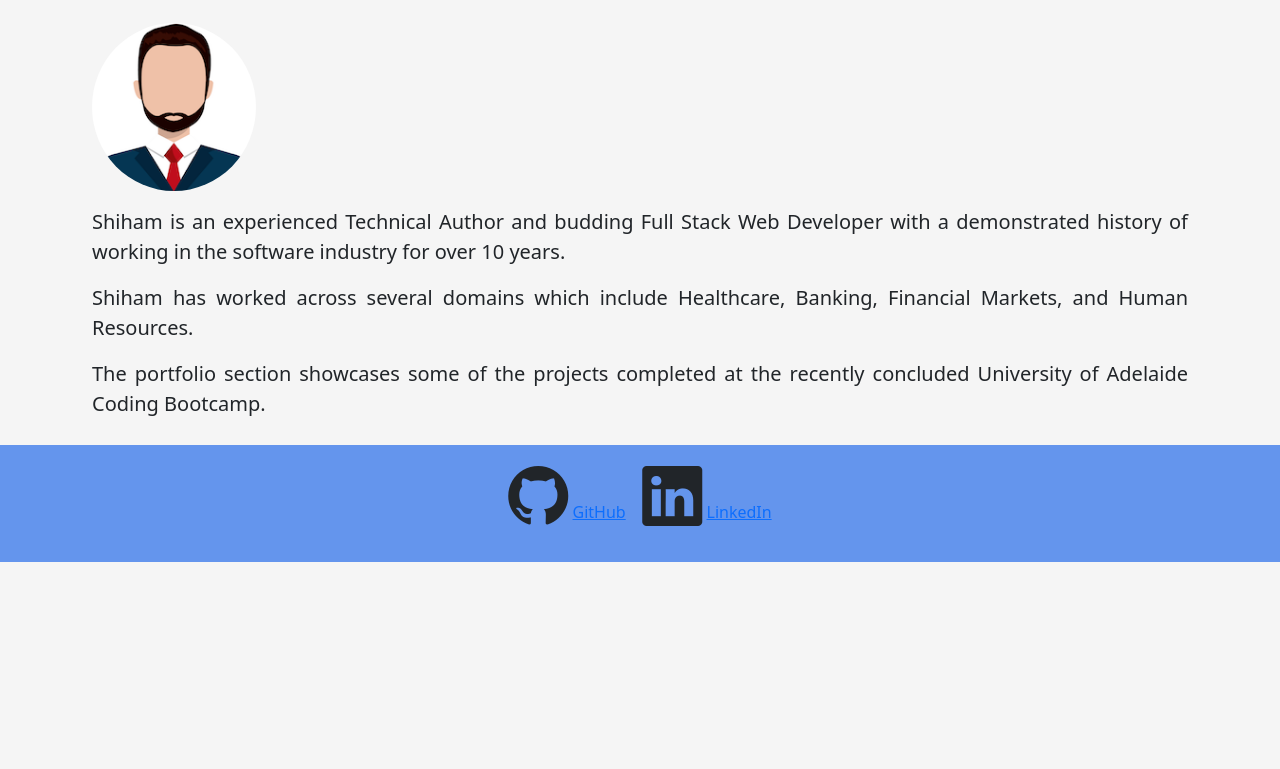
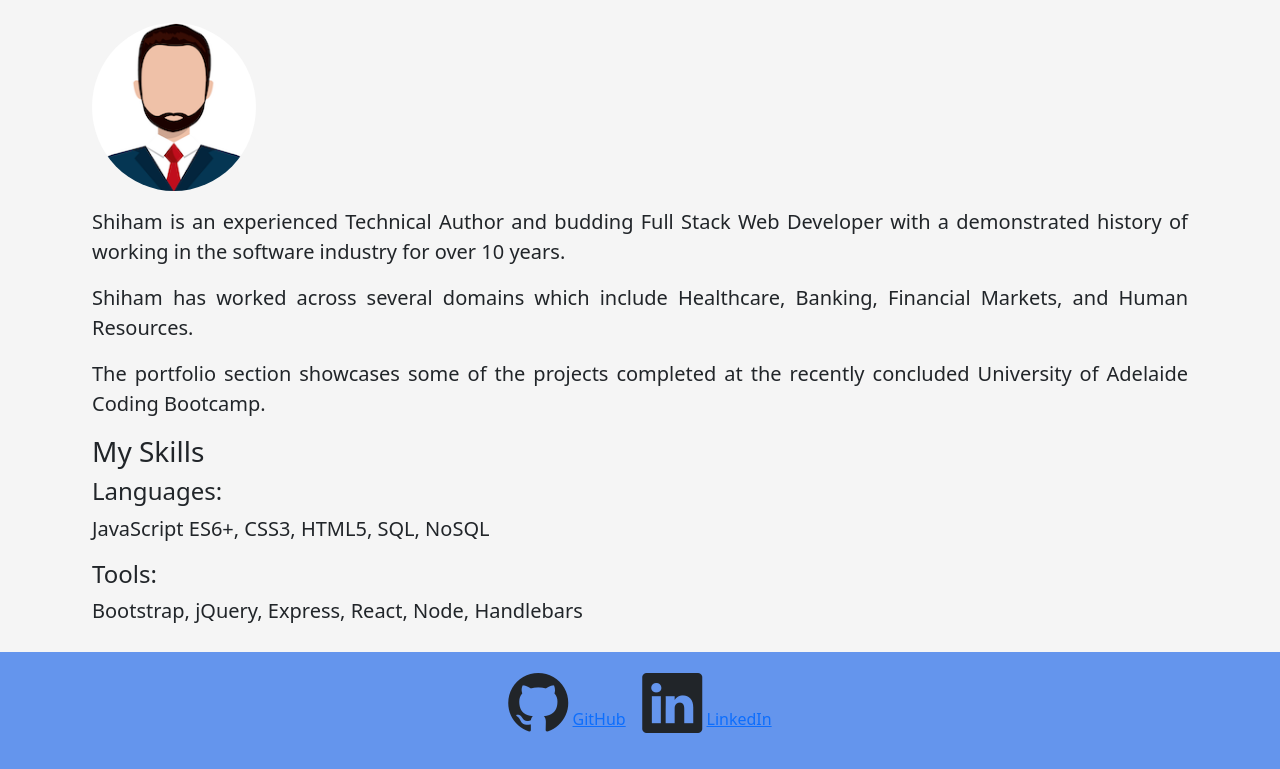
Before and after one commit to shiham-jamaldeen/challenge20, a React (Create React App) app: page / in a window 1280 px wide. Shown: the part 392-1161 px from the top of the page. Before the commit the page ends 954 px from the top, so only its background shows below. Built offline with nearby package versions, Linux system fonts and the light colour scheme.

Commit message:
updated about.js

```diff
--- a/src/components/pages/About.js
+++ b/src/components/pages/About.js
@@ -32,6 +32,13 @@ function About() {
             The portfolio section showcases some of the projects completed at
             the recently concluded University of Adelaide Coding Bootcamp.
           </p>
+          <h3>My Skills</h3>
+          <h4>Languages:</h4>
+          <p class="fs-5">JavaScript ES6+, CSS3, HTML5, SQL, NoSQL</p>
+          <h4>Tools:</h4>{" "}
+          <p class="fs-5">
+            Bootstrap, jQuery, Express, React, Node, Handlebars
+          </p>
         </div>
       </div>
     </div>
```
